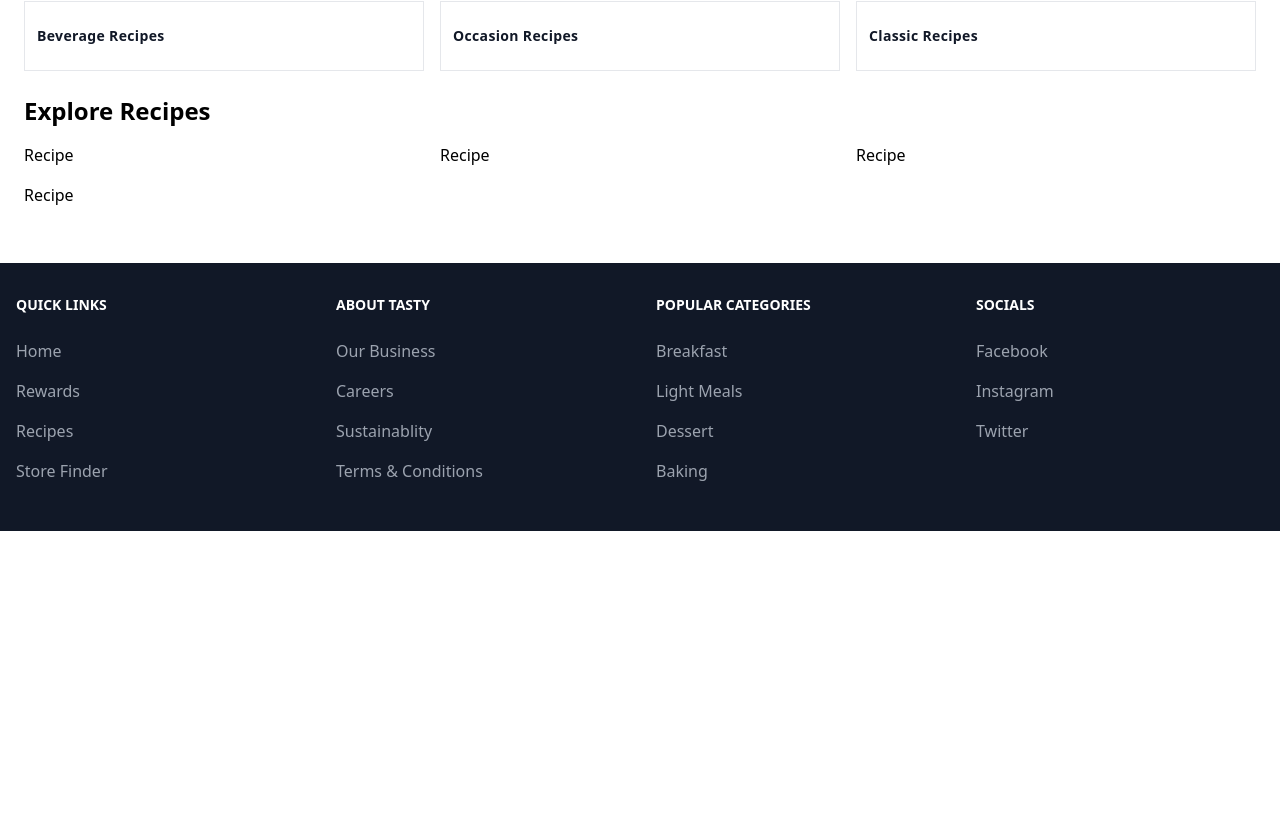
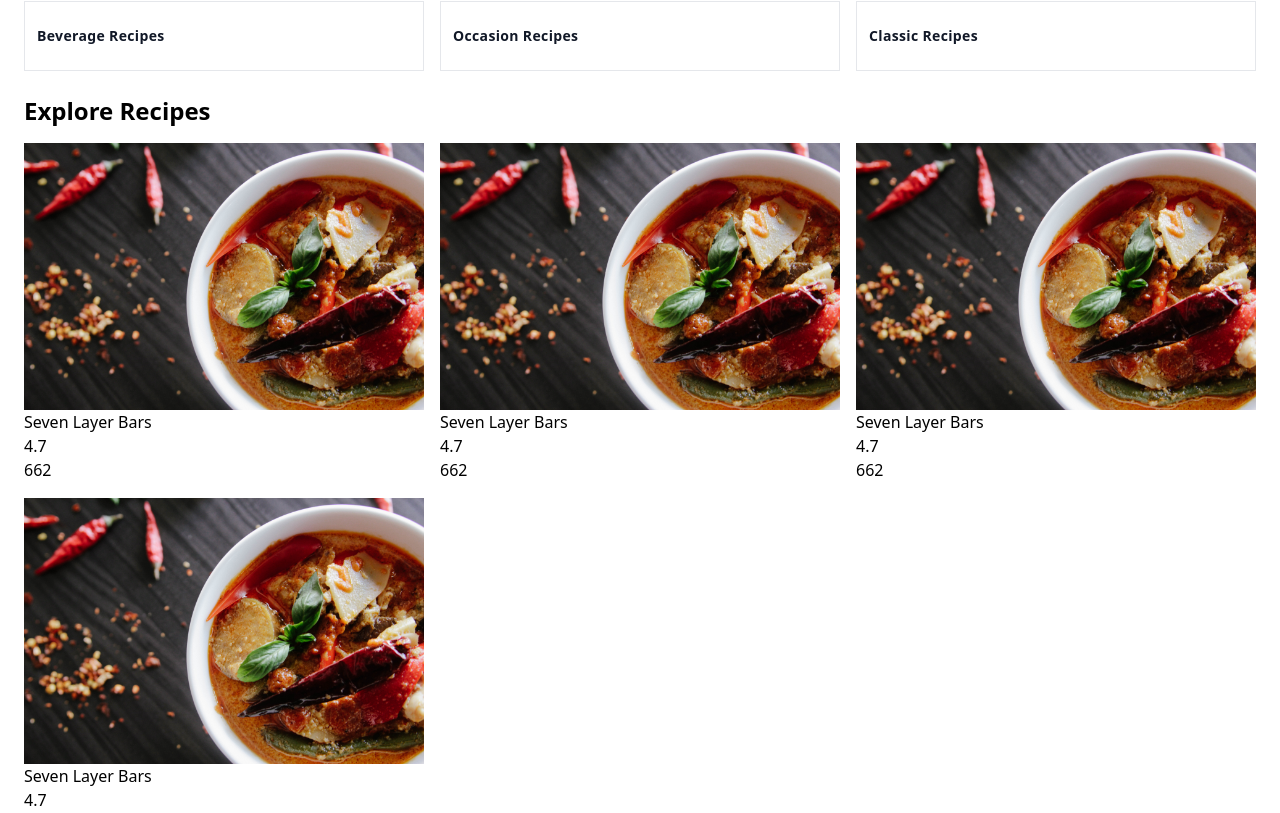
Before and after one commit to Jon-Felipe/Tasty-React, a React (Vite) app: page / in a window 1280 px wide. Shown: the part 967-1780 px from the top of the page. Before the commit the page ends 1498 px from the top, so only its background shows below. Built offline with nearby package versions, Linux system fonts and the light colour scheme.

Commit message:
added dummy recipe data

```diff
--- a/src/components/Recipe.tsx
+++ b/src/components/Recipe.tsx
@@ -1,9 +1,27 @@
 import React from 'react';
+import foodImg from '../assets/hero-img.jpg';
 
-type Props = {};
+type Props = {
+  text: string;
+  details: object;
+  image: string;
+  rating: number;
+  ratingAmt: number;
+};
 
-const Recipe = (props: Props) => {
-  return <div>Recipe</div>;
+const Recipe = ({ text, details, image, rating, ratingAmt }: Props) => {
+  return (
+    <article>
+      <img src={foodImg} alt={text} />
+      <div>
+        <h3>{text}</h3>
+        <div>
+          <p>{rating}</p>
+          <span>{ratingAmt}</span>
+        </div>
+      </div>
+    </article>
+  );
 };
 
 export default Recipe;
--- a/src/pages/Home.tsx
+++ b/src/pages/Home.tsx
@@ -59,7 +59,16 @@ const Home = (props: Props) => {
         <h3 className='text-2xl font-semibold mb-4'>Explore Recipes</h3>
         <div className='grid grid-cols-1 md:grid-cols-2 lg:grid-cols-3 gap-4'>
           {recipes.map((recipe: RecipeType) => {
-            return <Recipe key={recipe.id} />;
+            return (
+              <Recipe
+                key={recipe.id}
+                text={recipe.text}
+                details={recipe.recipe_details}
+                image={recipe.image}
+                rating={recipe.averate_rating}
+                ratingAmt={recipe.ratings}
+              />
+            );
           })}
         </div>
       </article>
```
